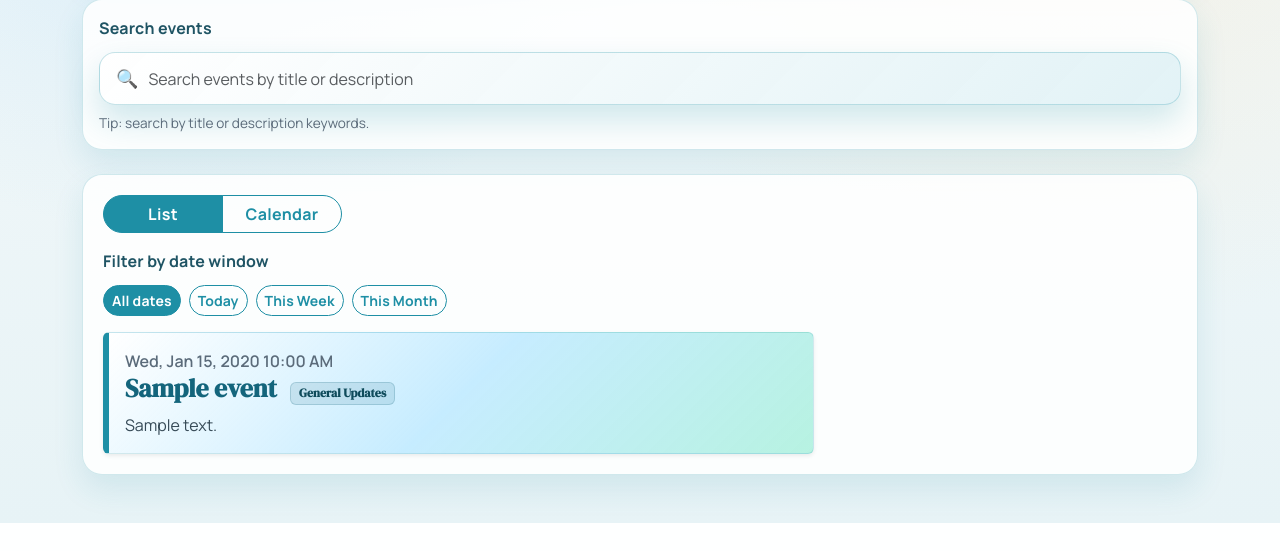
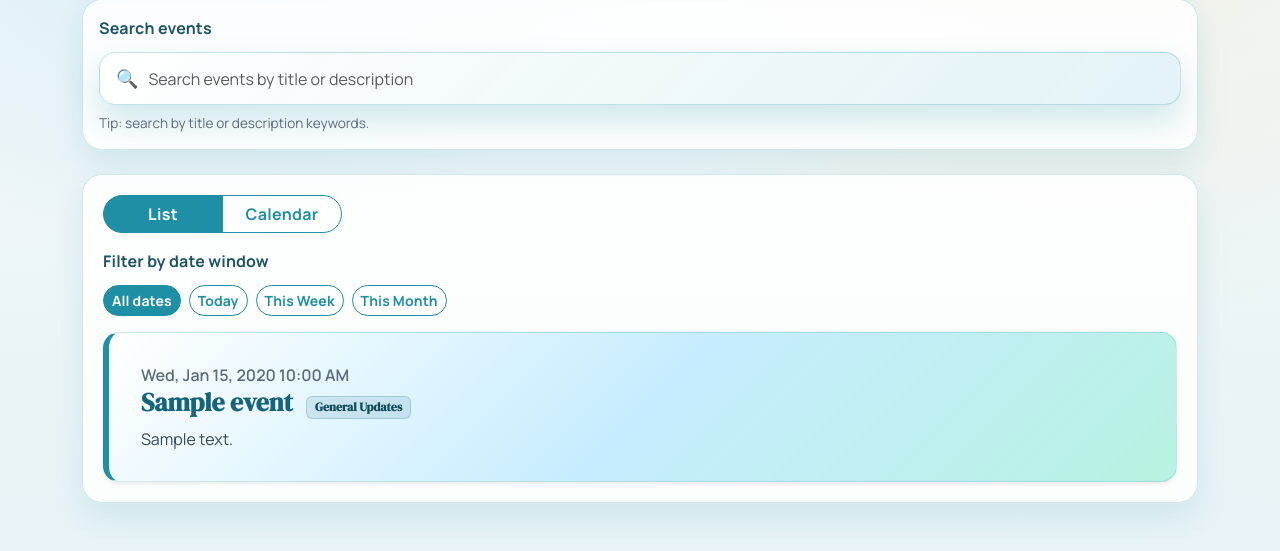
Before and after one commit to JSY-Ben/BeanPrepared, a PHP site: page /Web/index.php in a window 1280 px wide. Shown: the part 307-858 px from the top of the page. Before the commit the page ends 830 px from the top, so only its background shows below. Run offline with PHP 8.4, Linux system fonts and the light colour scheme; data comes from the database, SQL or seed files in the repository; tables that the repository leaves empty hold one stand-in row (values such as "Sample post").

Commit message:
Event Card now fills container horizontally

```diff
--- a/public/index.php
+++ b/public/index.php
@@ -152,8 +152,8 @@
         </div>
         <div class="row g-3" id="eventCards">
           <?php foreach ($events as $event): ?>
-            <div class="col-12 col-lg-8">
-              <article class="card shadow-sm event-card" data-title="<?php echo h(strtolower($event['title'])); ?>" data-description="<?php echo h(strtolower($event['description'] ?? '')); ?>">
+            <div class="col-12">
+              <article class="card shadow-sm event-card event-card-compact" data-title="<?php echo h(strtolower($event['title'])); ?>" data-description="<?php echo h(strtolower($event['description'] ?? '')); ?>">
                 <div class="card-body">
                   <div class="event-meta"><?php echo h(format_datetime($event['starts_at'])); ?></div>
                   <h2 class="h5 mb-2 event-title">
```
Also changed, not shown: 1 other file.
